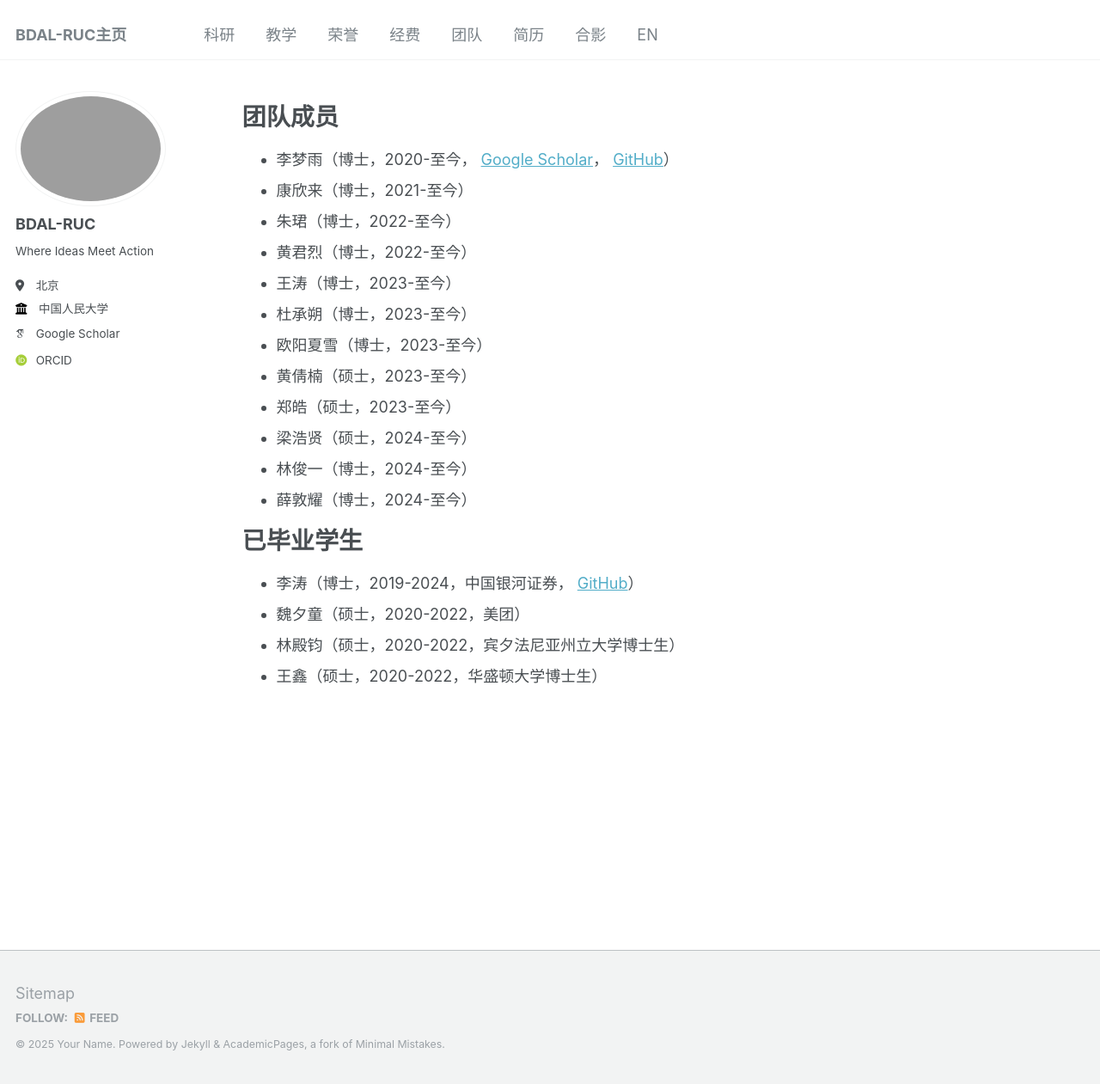
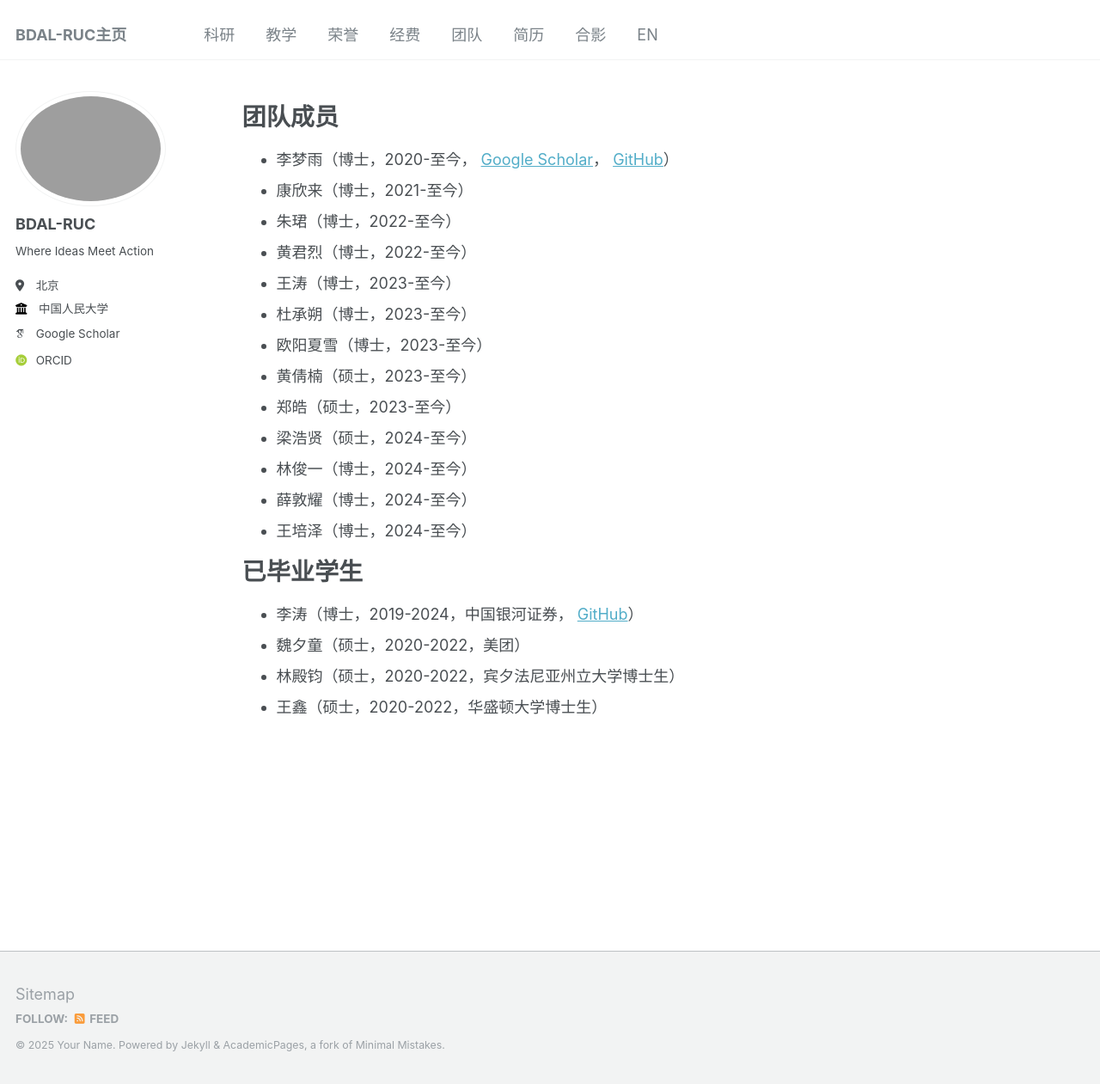
Before and after one commit to Cheng-BDAL/Cheng-BDAL-CN.github.io, a Jekyll site: the page built from _pages/students.md, in a window 1280 px wide and 1261 px high. Shown: the whole window at 86% size. Built offline with Jekyll 4.4.1, drawn with Linux system fonts in a browser that asks for light colours; some web fonts are replaced.

Commit message:
Update students.md

```diff
--- a/_pages/students.md
+++ b/_pages/students.md
@@ -20,6 +20,7 @@ author_profile: true  # 可选，视需要是否显示作者信息
 - 梁浩贤（硕士，2024-至今）
 - 林俊一（博士，2024-至今）
 - 薛敦耀（博士，2024-至今）
+- 王培泽（博士，2024-至今）
 
 
 
```
